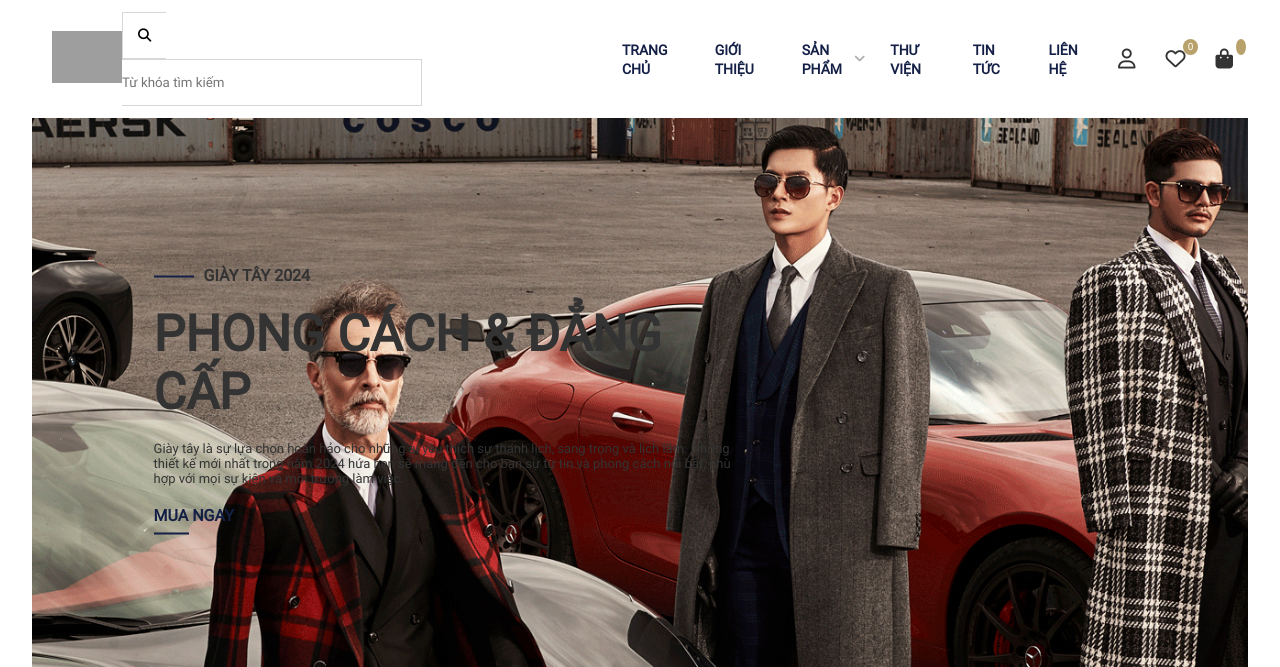
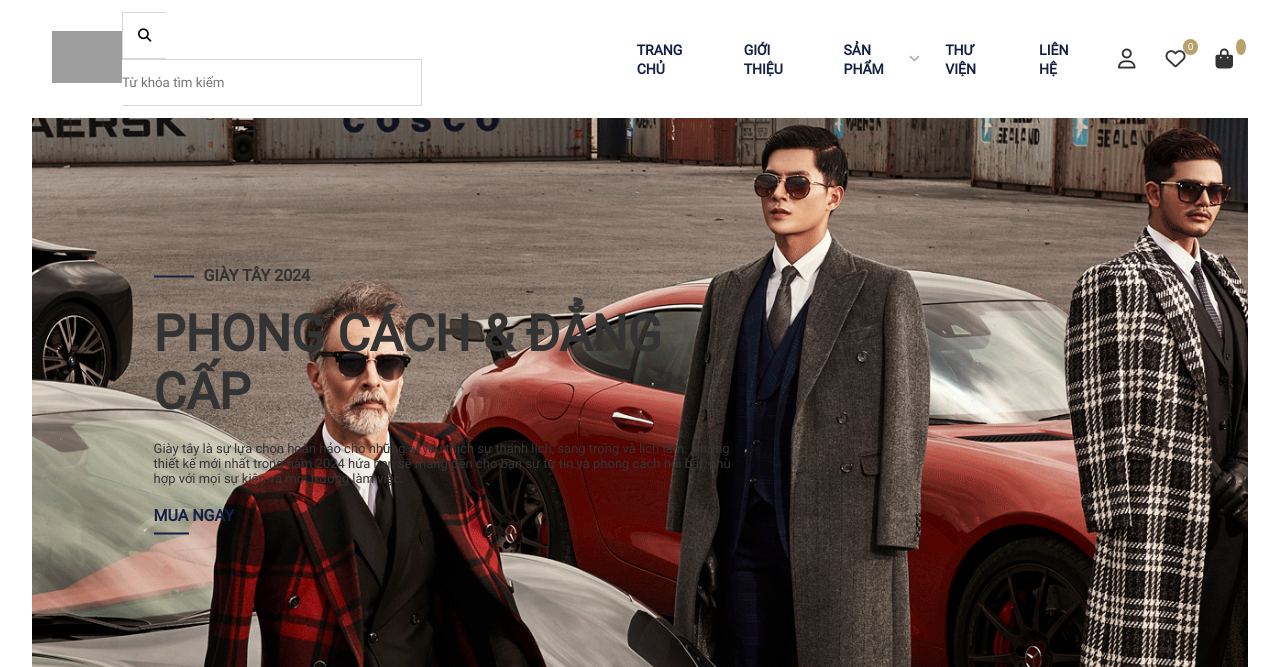
Before and after one commit to tranquocphu05/Nhom7_DuAn1, a PHP site: page /index.php in a window 1280 px wide; the page is wider, and only the part inside the window is pictured. Shown: the top 667 px of that part. Run offline with PHP 8.4, Linux system fonts and the light colour scheme; data that the repository does not hold is empty; some libraries are stand-ins or nearby versions; grey boxes are pictures that could not be loaded.

Commit message:
ahahhahahhahaha

```diff
--- a/controller/HomeController.php
+++ b/controller/HomeController.php
@@ -10,7 +10,7 @@
         public $commentQuery;
         public $newsQuery;
         public $voucherQuery;
-
+        public $TinTuc;
         public function __construct()
         {
             $this->productQuery = new ProductQuery();
@@ -22,6 +22,7 @@
             $this -> commentQuery= new CommentQuery();
             $this -> newsQuery= new NewsQuery();
             $this -> voucherQuery = new VoucherQuery();
+
         }
 
         public function __destruct()
@@ -65,7 +66,6 @@
             // Tiếp tục các phần mã khác
             $dsCategory = $this->categoryQuery->all();
             $dsNews = $this->newsQuery->latestNews();
-
             include "view/home.php";
         }
 
--- a/index.php
+++ b/index.php
@@ -58,7 +58,6 @@ match ($act) {
     'order' => (new HomeController()) -> order(),
     'end_order' => (new HomeController()) -> end_order(),
     // 'ctsp_dt' => (new HomeController()) -> ctsp_dt(),
-
     'deleteProInCart' => (new HomeController()) -> deleteOneProInCart(),
 
     'deleteAllCart' => (new HomeController()) -> deleteAllCart(),
@@ -70,7 +69,6 @@ match ($act) {
     'searchPro' => (new HomeController()) -> searchPro(),
 
     'showAllProOfCate'=> (new HomeController()) -> showAllProOfCate(),
-
 }
 
 
--- a/view/Component/header.php
+++ b/view/Component/header.php
@@ -37,7 +37,6 @@
                 </ul>
             </li>
             <li><a href="">thư viện</a></li>
-            <li><a href="">tin tức</a></li>
             <li><a href="">liên hệ</a></li>
         </ul>
     </div>
```
Also changed, not shown: view/gioithieu.php (added).
